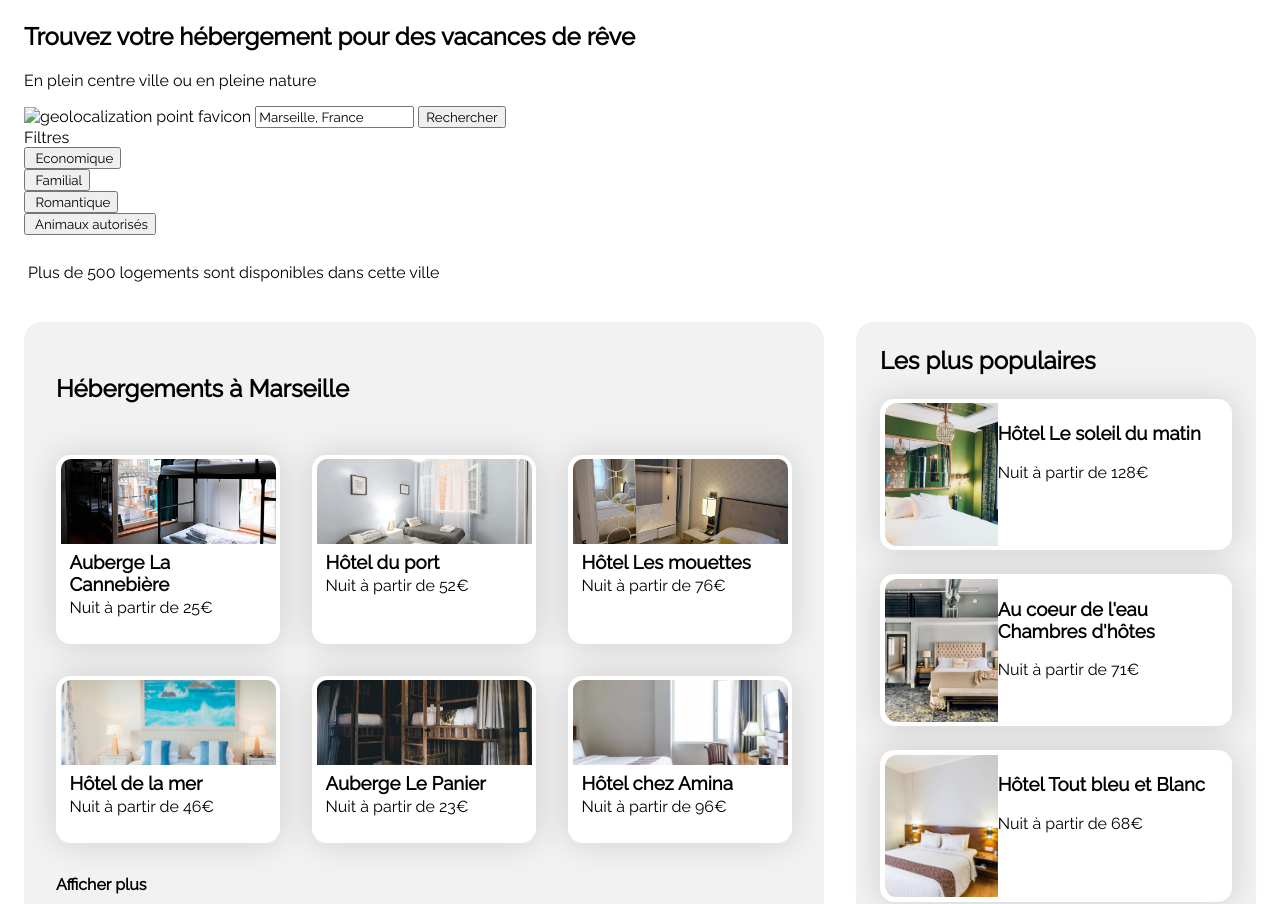
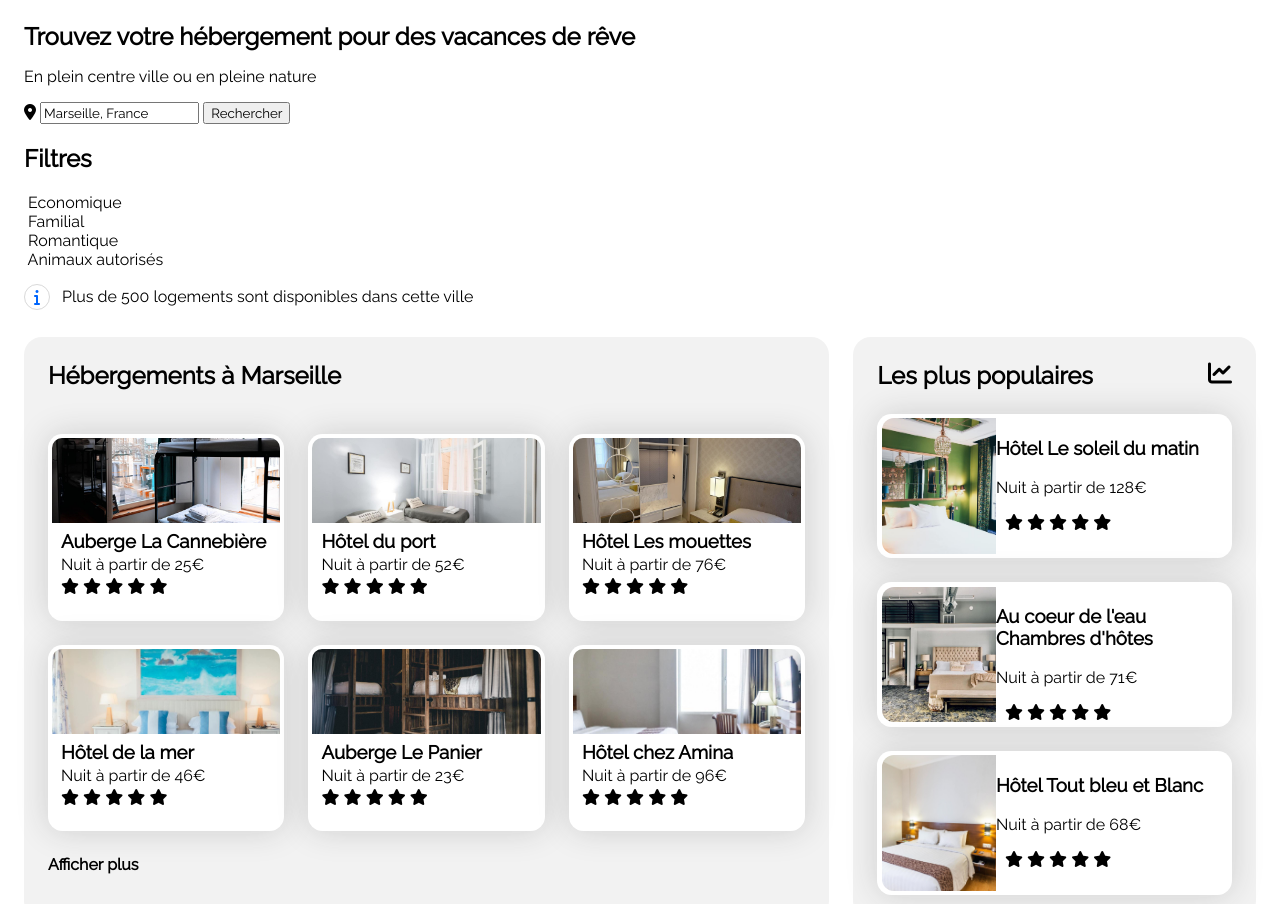
Before and after one commit to nailuJ-dev/JulianBuzare_2_01072021, a plain HTML site: page index.html in a window 1280 px wide. Shown: the part 75-979 px from the top of the page. Drawn offline with Linux system fonts and the light colour scheme.

Commit message:
navbar final changes & search beginning

```diff
--- a/index.html
+++ b/index.html
@@ -9,6 +9,7 @@
     <link rel="preconnect" href="https://fonts.googleapis.com">
     <link rel="preconnect" href="https://fonts.gstatic.com" crossorigin>
     <link href="https://fonts.googleapis.com/css2?family=Raleway&display=swap" rel="stylesheet">
+    <script src="https://kit.fontawesome.com/0896c633d4.js" crossorigin="anonymous"></script>
 
 </head>
 <body>
@@ -31,58 +32,53 @@
     </header>
     <main class="main">
         <!--barre de recherche, filtre, titres, infos-->
-        <section>
+        <section class="search">
+            <header>
                 <h1>Trouvez votre hébergement pour des vacances de rêve</h1>
+            </header>
             <p>En plein centre ville ou en pleine nature</p>
-            <form method="">
+            <form>
                 <div>
-                    <img src="" alt="geolocalization point favicon">
+                    <i class="fas fa-map-marker-alt"></i>
                     <input type="text" value="Marseille, France">
                     <button type="submit" name="searched-city" formethod="get" ><a>Rechercher</a></button>
                 </div>
+            </form>
             <div>
-                    <span>Filtres</span>
+                <h2>
+                    Filtres
+                </h2>
                 <div>
-                        <button>
                     <img src="" alt=""> <!--favicon-->
                     <a>Economique</a>
-                        </button>
                 </div>
                 <div>
-                        <button>
                     <img src="" alt=""> <!--favicon-->
                     <a>Familial</a>
-                        </button>
                 </div>
                 <div>
-                        <button>
                     <img src="" alt=""> <!--favicon-->
                     <a>Romantique</a>
-                        </button>
                 </div>
                 <div>
-                        <button>
                     <img src="" alt=""> <!--favicon-->
                     <a>Animaux autorisés</a>
-                        </button>
                 </div>
             </div>
             <div class="results">
                 <p>
-                        <span>
-                            <img src="" alt=""> <!--favicon infos-->
-                                <!--logo avec before en css-->
-                        </span>
+                    <div class="results-wrapper-icon">
+                        <i class="fas fa-info"></i>
+                    </div>
                     Plus de 500 logements sont disponibles dans cette ville
                 </p>
             </div>
-            </form>
         </section>
         <div class="wrapper-hostings">
             <section class="wrapper-main-hostings"><!--hebergements-->
-                <header class="main-hostings-title">
-                    <h2>Hébergements à Marseille</h2>
-                </header>
+                <h2 class="main-hostings-title">
+                    Hébergements à Marseille
+                </h2>
                 <article class="main-hostings-card">
                     <a href="">
                         <figure>
@@ -91,7 +87,13 @@
                         <div>
                             <h3>Auberge La Cannebière</h3>
                             <p>Nuit à partir de 25€</p>
-                            <span> <!--note ou alors section-article avec href vers module--> </span>
+                            <span>
+                                <i class="fas fa-star"></i>
+                                <i class="fas fa-star"></i>
+                                <i class="fas fa-star"></i>
+                                <i class="fas fa-star"></i>
+                                <i class="fas fa-star"></i>
+                            </span>
                         </div>
                     </a>
                 </article>
@@ -103,7 +105,13 @@
                         <div>
                             <h3>Hôtel du port</h3>
                             <p>Nuit à partir de 52€</p>
-                            <span> <!--note ou alors section-article avec href vers module--> </span>
+                            <span>
+                                <i class="fas fa-star"></i>
+                                <i class="fas fa-star"></i>
+                                <i class="fas fa-star"></i>
+                                <i class="fas fa-star"></i>
+                                <i class="fas fa-star"></i>
+                            </span>
                         </div>
                     </a>
                 </article>
@@ -115,7 +123,13 @@
                         <div>
                             <h3>Hôtel Les mouettes</h3>
                             <p>Nuit à partir de 76€</p>
-                            <span> <!--note ou alors section-article avec href vers module--> </span>
+                            <span>
+                                <i class="fas fa-star"></i>
+                                <i class="fas fa-star"></i>
+                                <i class="fas fa-star"></i>
+                                <i class="fas fa-star"></i>
+                                <i class="fas fa-star"></i>
+                            </span>
                         </div>
                     </a>
                 </article>
@@ -127,7 +141,13 @@
                         <div>
                             <h3>Hôtel de la mer</h3>
                             <p>Nuit à partir de 46€</p>
-                            <span> <!--note ou alors section-article avec href vers module--> </span>
+                            <span>
+                                <i class="fas fa-star"></i>
+                                <i class="fas fa-star"></i>
+                                <i class="fas fa-star"></i>
+                                <i class="fas fa-star"></i>
+                                <i class="fas fa-star"></i>
+                            </span>
                         </div>
                     </a>
                 </article>
@@ -139,7 +159,13 @@
                         <div>
                             <h3>Auberge Le Panier</h3>
                             <p>Nuit à partir de 23€</p>
-                            <span> <!--note ou alors section-article avec href vers module--> </span>
+                            <span>
+                                <i class="fas fa-star"></i>
+                                <i class="fas fa-star"></i>
+                                <i class="fas fa-star"></i>
+                                <i class="fas fa-star"></i>
+                                <i class="fas fa-star"></i>
+                            </span>
                         </div>
                     </a>
                 </article>
@@ -151,7 +177,13 @@
                         <div>
                             <h3>Hôtel chez Amina</h3>
                             <p>Nuit à partir de 96€</p>
-                            <span> <!--note ou alors section-article avec href vers module--> </span>
+                            <span>
+                                <i class="fas fa-star"></i>
+                                <i class="fas fa-star"></i>
+                                <i class="fas fa-star"></i>
+                                <i class="fas fa-star"></i>
+                                <i class="fas fa-star"></i>
+                            </span>
                         </div>
                     </a>
                 </article>
@@ -162,9 +194,7 @@
             <section class="wrapper-popular"><!--categories populaires et hebergement-->
                 <h2 class="popular-title">
                     Les plus populaires
-                    <a href="#">
-                        <img src="" alt="">
-                    </a> <!--favicon-->
+                    <i class="fas fa-chart-line"></i>
                 </h2>
                 <article class="popular-card">
                     <a href="">
@@ -176,7 +206,11 @@
                             <p>Nuit à partir de 128€</p> <!--prix nuit-->
                             <div class="popular-card-space"></div>
                             <span>
-                                <!--note ou alors section-article avec href vers module-->
+                                <i class="fas fa-star"></i>
+                                <i class="fas fa-star"></i>
+                                <i class="fas fa-star"></i>
+                                <i class="fas fa-star"></i>
+                                <i class="fas fa-star"></i>
                             </span>
                         </div>
                     </a>
@@ -191,7 +225,11 @@
                             <p>Nuit à partir de 71€</p> <!--prix nuit-->
                             <div class="popular-card-space"></div>
                             <span>
-                                <!--note ou alors section-article avec href vers module-->
+                                <i class="fas fa-star"></i>
+                                <i class="fas fa-star"></i>
+                                <i class="fas fa-star"></i>
+                                <i class="fas fa-star"></i>
+                                <i class="fas fa-star"></i>
                             </span>
                         </div>
                     </a>
@@ -205,7 +243,13 @@
                             <h3>Hôtel Tout bleu et Blanc</h3> <!--nom hotel-->
                             <p>Nuit à partir de 68€</p> <!--prix nuit-->
                             <div class="popular-card-space"></div>
-                            <span><!--note ou alors section-article avec href vers module--></span>
+                            <span>
+                                <i class="fas fa-star"></i>
+                                <i class="fas fa-star"></i>
+                                <i class="fas fa-star"></i>
+                                <i class="fas fa-star"></i>
+                                <i class="fas fa-star"></i>
+                            </span>
                         </div>
                     </a>
                 </article>
--- a/styles/style.css
+++ b/styles/style.css
@@ -70,6 +70,30 @@ a, a:hover, a:visited, a:active {
 
 /* SEARCH BAR */
 
+.search h1 {
+    margin-bottom: 6px;
+}
+
+.search form {
+    display: inline-flex;
+    max-width: 100%;
+    overflow: auto;
+}
+
+.results-wrapper-icon {
+    height: 24px;
+    width: 24px;
+    min-height: 24px;
+    min-width: 24px;
+    border: solid 1px #d9d9d9;
+    border-radius: 100%;
+    display: flex;
+    align-items: center;
+    justify-content: center;
+    margin-right: 12px;
+    color: #0065FC;
+}
+
 .results {
     display: flex;
     align-items: center;
@@ -80,17 +104,17 @@ a, a:hover, a:visited, a:active {
 
 .wrapper-hostings {
     display: grid;
+    column-gap: 24px;
     grid-template-columns: 6fr 3fr;
-    column-gap: 2rem;
 }
 
 .wrapper-main-hostings {
     display: grid;
     grid-template-columns: 1fr 1fr 1fr;
-    column-gap: 2rem;
-    row-gap: 2rem;
+    column-gap: 24px;
+    row-gap: 24px;
     background-color: #f2f2f2;
-    padding: 2rem;
+    padding: 24px;
     border-radius: 18px;
 }
 
@@ -102,7 +126,7 @@ a, a:hover, a:visited, a:active {
 
 .wrapper-main-hostings article {
     background-color: white;
-    padding: 4.5px;
+    padding: 4px;
     border-radius: 14.4px;
     box-sizing: border-box;
     box-shadow: 0 0 2rem rgba(43, 42, 42, 0.171);
```
Lines whose indentation alone changed are shown as unchanged.
